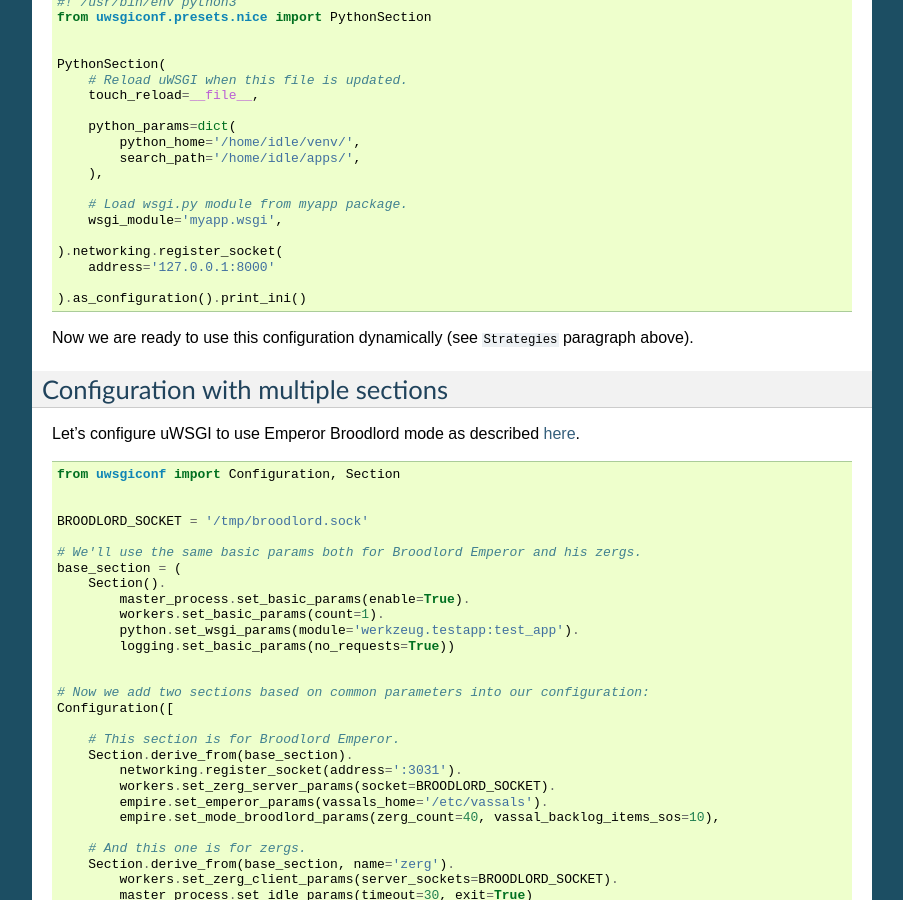
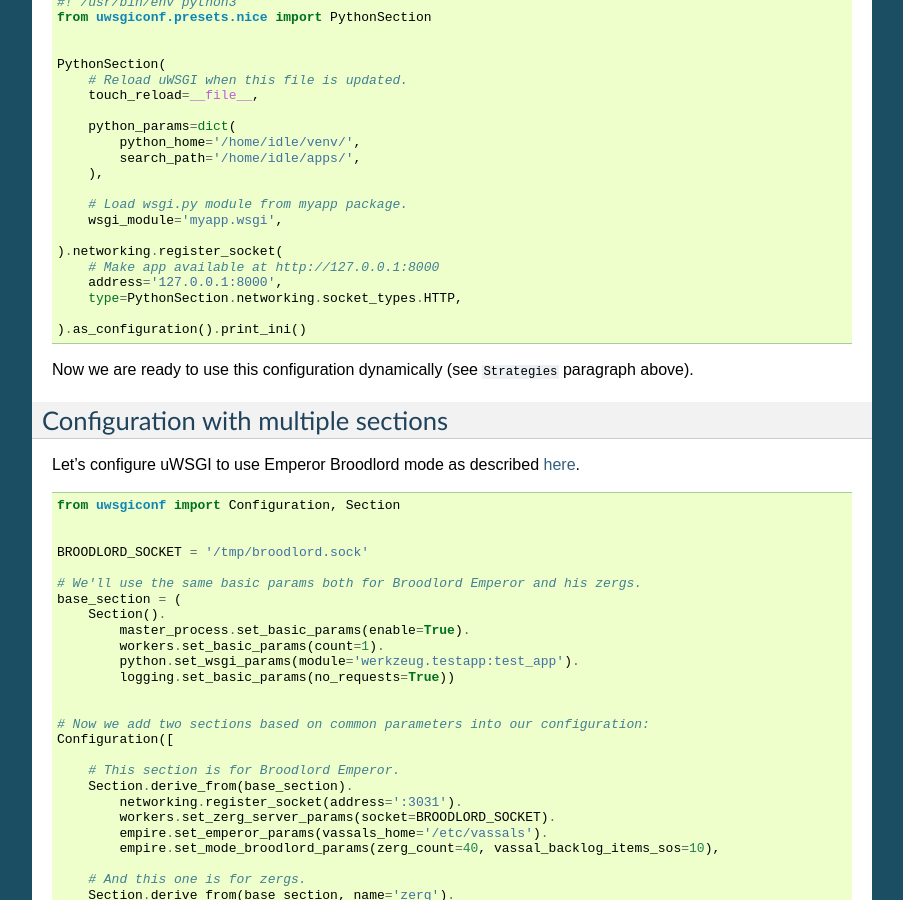
Before and after one commit to idlesign/uwsgiconf, a Sphinx documentation site: the page built from docs/source/quickstart.rst, in a window 1280 px wide and 900 px high, scrolled down 433 px. Shown: the whole window, without its empty margins (198-1101 px from the left). Built offline with Sphinx 7.4.7, drawn with Linux system fonts in a browser that asks for light colours; pages that are not in the unit, such as notebooks, are missing from menus.

Commit message:
Docs updated.

```diff
--- a/README.rst
+++ b/README.rst
@@ -85,7 +85,9 @@ There we configure it using nice ``PythonSection`` preset to run our web app.
         wsgi_module='myapp.wsgi',
 
     ).networking.register_socket(
-        address='127.0.0.1:8000'
+        # Make app available at http://127.0.0.1:8000
+        address='127.0.0.1:8000',
+        type=PythonSection.networking.socket_types.HTTP,
 
     ).as_configuration().print_ini()
 
--- a/docs/source/quickstart.rst
+++ b/docs/source/quickstart.rst
@@ -40,7 +40,9 @@ There we configure it using nice ``PythonSection`` preset to run our web app.
         wsgi_module='myapp.wsgi',
 
     ).networking.register_socket(
-        address='127.0.0.1:8000'
+        # Make app available at http://127.0.0.1:8000
+        address='127.0.0.1:8000',
+        type=PythonSection.networking.socket_types.HTTP,
 
     ).as_configuration().print_ini()
 
```
